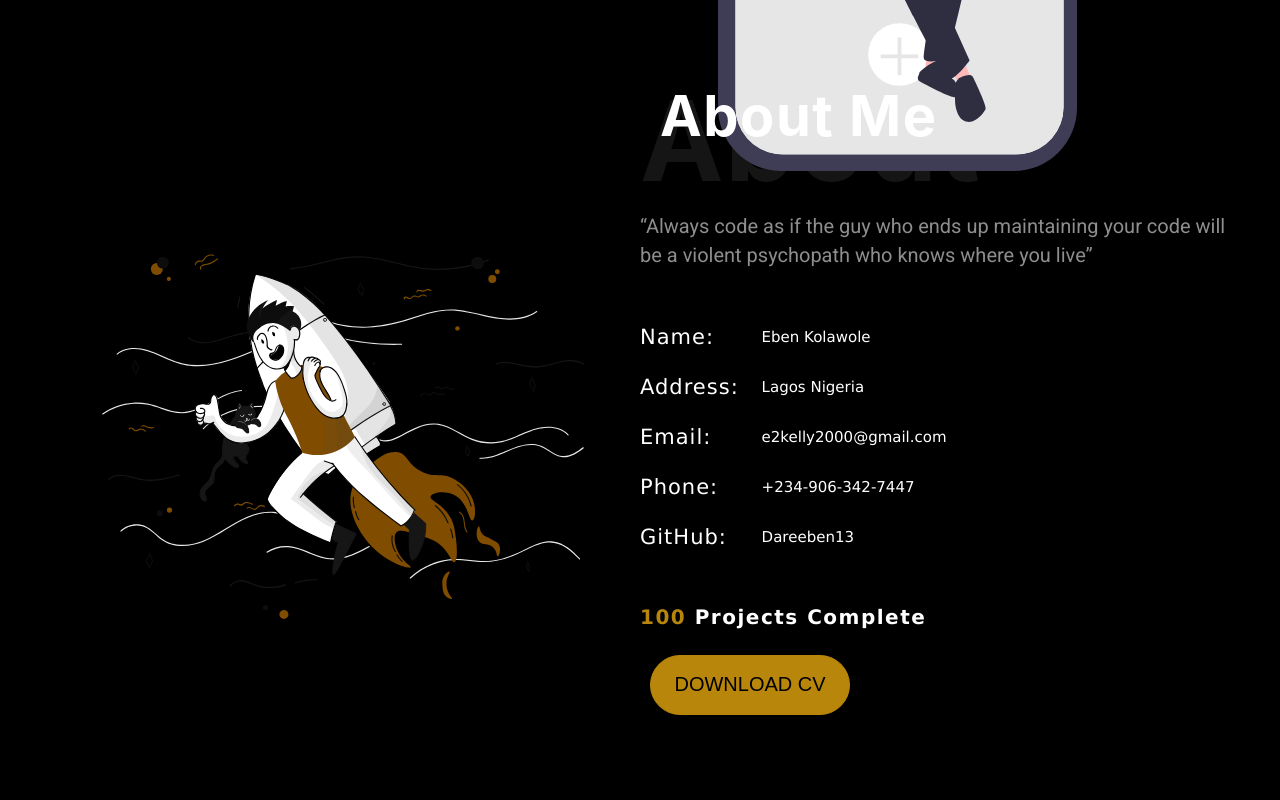
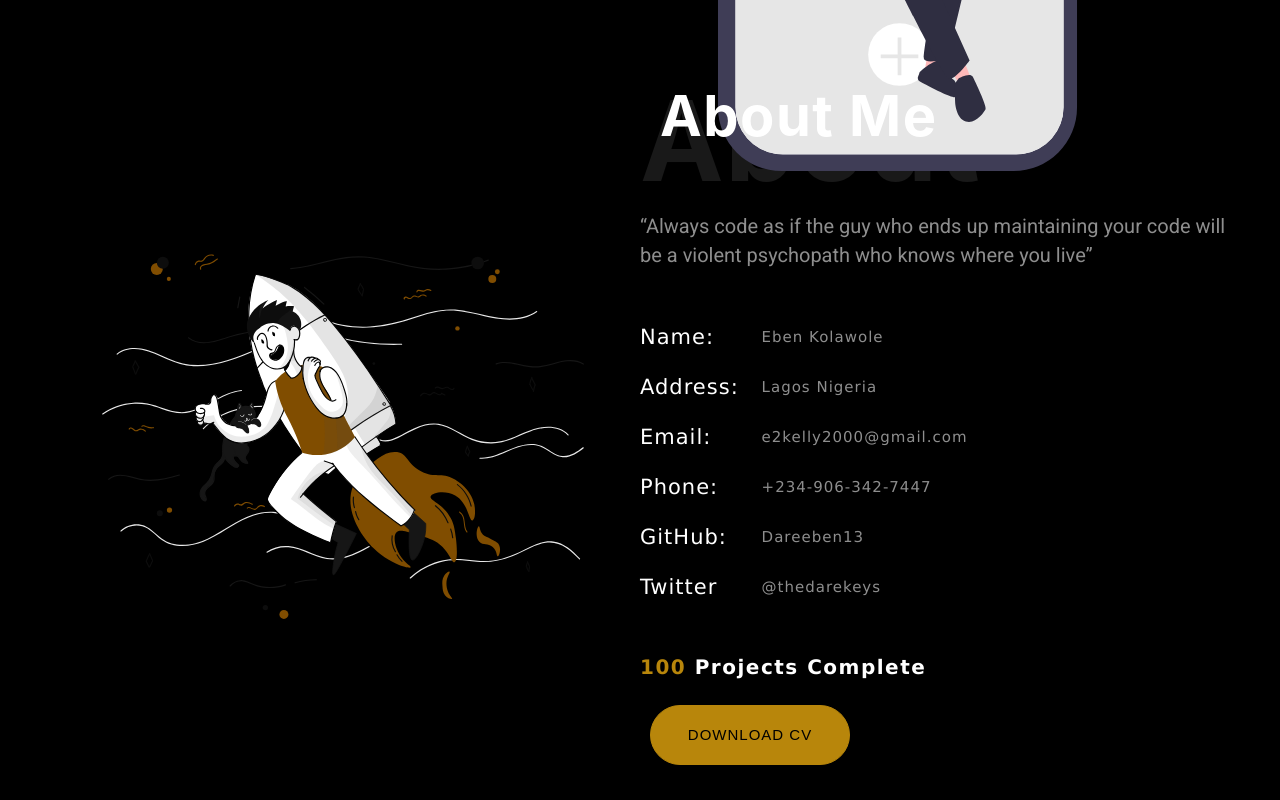
Before and after one commit to Dareeben13/portfolio, a React (Create React App) app: page / in a window 1280 px wide. Shown: the part 800-1600 px from the top of the page. Built offline with nearby package versions, Linux system fonts and the light colour scheme.

Commit message:
little changes on the about syles

```diff
--- a/src/components/About.css
+++ b/src/components/About.css
@@ -14,7 +14,7 @@
 }
 
 .heading-section h1 {
-	color: rgba(255, 255, 255, 0.082);
+	color: rgba(255, 255, 255, 0.099);
 	font-size: 4em;
 	font-family: -apple-system, BlinkMacSystemFont, 'Segoe UI', Roboto, Oxygen, Ubuntu, Cantarell, 'Open Sans',
 		'Helvetica Neue', sans-serif;
@@ -59,7 +59,9 @@ p {
 }
 .grid-ul2 li {
 	font-family: 'Lucida Sans', 'Lucida Sans Regular', 'Lucida Grande', 'Lucida Sans Unicode', Geneva, Verdana,
-		sans-serif;
+        sans-serif;
+        letter-spacing : 1px;
+        color : rgba(255, 255, 255, 0.555);
 }
 
 .grid-ul2 {
@@ -77,7 +79,7 @@ p {
 }
 
 .about-btn a button {
-	font-size: 20px;
+	font-size: 15px;
 	height: 60px;
 	width: 200px;
 	text-align: center;
@@ -88,7 +90,8 @@ p {
 	transition: 0.3s;
 	outline: none;
 	cursor: pointer;
-	align-self: center;
+    align-self: center;
+    letter-spacing : 1px;
 }
 
 .about-btn a button:hover {
--- a/src/components/About.js
+++ b/src/components/About.js
@@ -35,6 +35,7 @@ function About() {
 							<li>Email:</li>
 							<li>Phone:</li>
 							<li>GitHub:</li>
+                            <li>Twitter</li>
 						</ul>
 						<ul className="grid-ul2">
 							<li>Eben Kolawole</li>
@@ -42,6 +43,7 @@ function About() {
 							<li>e2kelly2000@gmail.com</li>
 							<li>+234-906-342-7447</li>
 							<li>Dareeben13</li>
+                            <li>@thedarekeys</li>
 						</ul>
 					</div>
 				</Fade>
```
